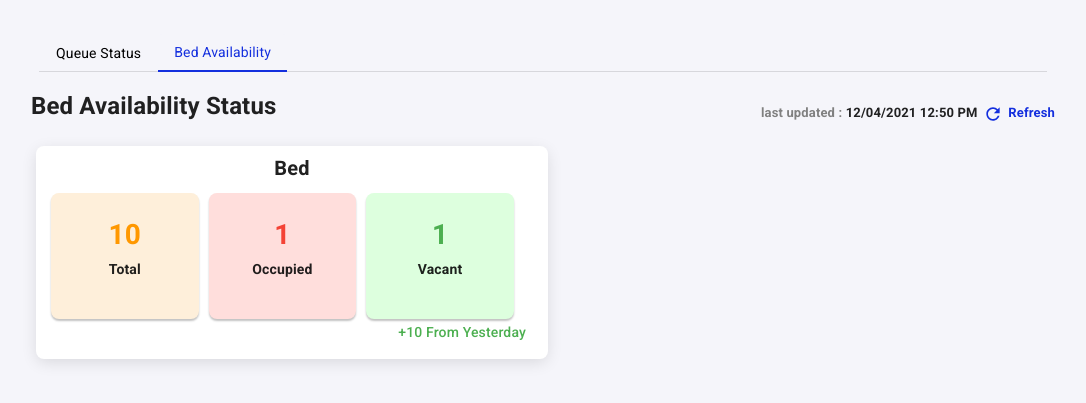
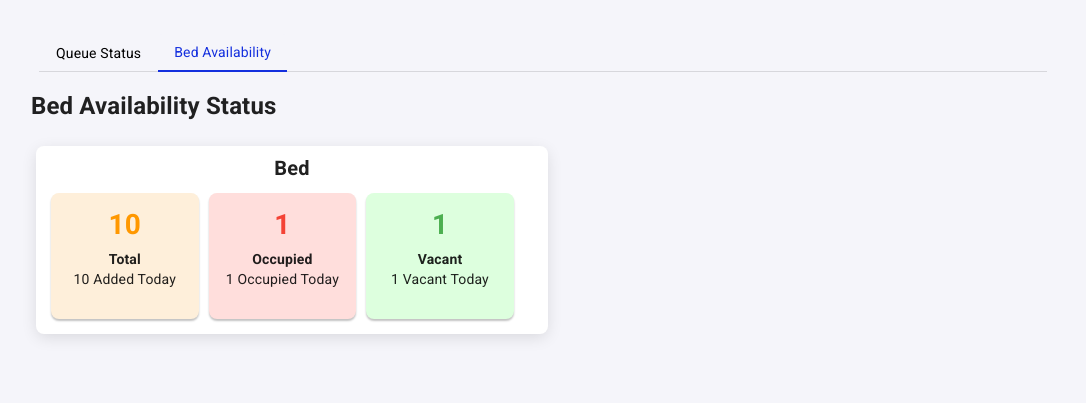
Before and after one commit to suryat789/BBMP-CHBMS-Improvement, a PHP site: page /BBMPBedAvailablity.php in a window 1280 px wide. Shown: the part 74-477 px from the top of the page, without its empty margins (97-1183 px from the left). Run offline with PHP 8.4, Linux system fonts and the light colour scheme; tables that the repository leaves empty hold one stand-in row (values such as "Sample post").

Commit message:
php changes

```diff
--- a/portal/ui/BBMPBedAvailabilitySelectedBed.php
+++ b/portal/ui/BBMPBedAvailabilitySelectedBed.php
@@ -64,7 +64,7 @@ if($pagetype=="")
       <a class="btn-group jk-btn-back jk-bed-availability" role="group" aria-label="...">
         <- Back </a> <div class="card-body">
           <h4 class="cs-card-title">Bed Availability - <?php echo $pagetype; ?> Bed
-            <span class="cs-card-sub-title"><span class="jk-font-color-grey">last updated :</span> 12/04/2021 12:50
+           <!--  <span class="cs-card-sub-title"><span class="jk-font-color-grey">last updated :</span> 12/04/2021 12:50
               PM
               <span class="jk-refresh-icon"><svg xmlns="http://www.w3.org/2000/svg" height="24px" viewBox="0 0 24 24"
                   width="24px" fill="#000000">
@@ -72,7 +72,7 @@ if($pagetype=="")
                   <path
                     d="M17.65 6.35C16.2 4.9 14.21 4 12 4c-4.42 0-7.99 3.58-7.99 8s3.57 8 7.99 8c3.73 0 6.84-2.55 7.73-6h-2.08c-.82 2.33-3.04 4-5.65 4-3.31 0-6-2.69-6-6s2.69-6 6-6c1.66 0 3.14.69 4.22 1.78L13 11h7V4l-2.35 2.35z" />
                 </svg></span>
-              <span class="jk-refresh-text cs-primary">Refresh</span></span>
+              <span class="jk-refresh-text cs-primary">Refresh</span></span> -->
           </h4>
 
           <div class="alert alert-primary jk-alert-info" role="alert">
--- a/portal/ui/BBMPBedAvailablity.php
+++ b/portal/ui/BBMPBedAvailablity.php
@@ -46,14 +46,14 @@ include('php/dbhandler.php');
 
 
       <div class="card-body">
-        <h4 class="cs-card-title cs-card-title-bed-available">Bed Availability Status <span class="cs-card-sub-title"><span class="jk-font-color-grey">last updated :</span> 12/04/2021
+        <h4 class="cs-card-title cs-card-title-bed-available">Bed Availability Status <!-- <span class="cs-card-sub-title"><span class="jk-font-color-grey">last updated :</span> 12/04/2021
             12:50
             PM
             <span class="jk-refresh-icon"><svg xmlns="http://www.w3.org/2000/svg" height="24px" viewBox="0 0 24 24" width="24px" fill="#000000">
                 <path d="M0 0h24v24H0V0z" fill="none" />
                 <path d="M17.65 6.35C16.2 4.9 14.21 4 12 4c-4.42 0-7.99 3.58-7.99 8s3.57 8 7.99 8c3.73 0 6.84-2.55 7.73-6h-2.08c-.82 2.33-3.04 4-5.65 4-3.31 0-6-2.69-6-6s2.69-6 6-6c1.66 0 3.14.69 4.22 1.78L13 11h7V4l-2.35 2.35z" />
               </svg></span>
-            <span class="jk-refresh-text cs-primary">Refresh</span></span>
+            <span class="jk-refresh-text cs-primary">Refresh</span></span> -->
         </h4>
 
                          <?php
@@ -75,7 +75,18 @@ include('php/dbhandler.php');
                 <h3 data-bed_type="<?php echo $data[$i]['bed_bedtype'];?>" class="jk-font-bold jk-bed-count-text-total "><?php echo $data[$i]['bed_capacity'];?></h3>
                 <p data-bed_type="<?php echo $data[$i]['bed_bedtype'];?>">
                   <large>
-                    <span  data-bed_type="<?php echo $data[$i]['bed_bedtype'];?>" style="display:inline-block;" class="jk-font-bold">Total</span>
+                    <span  data-bed_type="<?php echo $data[$i]['bed_bedtype'];?>" style="display:inline-block;" class="jk-font-bold">Total</span><br/>
+
+                     <span  data-bed_type="<?php echo $data[$i]['bed_bedtype'];?>" style="display:inline-block;" class="jk-font">
+                      <?php $yesterday_capacity = bedprogress($data[$i]['bed_bedtype'],'capacity');
+                        $today_capacity = $data[$i]['bed_capacity'];
+                        if($today_capacity >= $yesterday_capacity)
+                        {
+                          $increase = $today_capacity - $yesterday_capacity;
+                          echo $increase." Added Today";
+                        }
+                        ?>
+                      </span>
                   </large>
                 </p>
               </div>
@@ -83,7 +94,19 @@ include('php/dbhandler.php');
                 <h3 data-bed_type="<?php echo $data[$i]['bed_bedtype'];?>" class="jk-font-bold jk-bed-count-text-occupied "><?php echo $data[$i]['bed_occupied'];?></h3>
                 <p data-bed_type="<?php echo $data[$i]['bed_bedtype'];?>">
                   <large>
-                    <span data-bed_type="<?php echo $data[$i]['bed_bedtype'];?>" style="display:inline-block;" class="jk-font-bold">Occupied</span>
+                  <span data-bed_type="<?php echo $data[$i]['bed_bedtype'];?>" style="display:inline-block;" class="jk-font-bold">Occupied</span>
+                  <span  data-bed_type="<?php echo $data[$i]['bed_bedtype'];?>" style="display:inline-block;" class="jk-font">
+                      <?php $yesterday_occupied = bedprogress($data[$i]['bed_bedtype'],'occupied');
+                        $today_occupied = $data[$i]['bed_occupied'];
+                        if($today_occupied >= $yesterday_occupied)
+                        {
+                          $increase = $today_occupied - $yesterday_occupied;
+                          echo $increase." Occupied Today";
+                        }
+                        ?>
+
+                </span>
+
                   </large>
                 </p>
               </div>
@@ -92,13 +115,24 @@ include('php/dbhandler.php');
                 <p data-bed_type="<?php echo $data[$i]['bed_bedtype'];?>" >
                   <large>
                     <span data-bed_type="<?php echo $data[$i]['bed_bedtype'];?>" style="display:inline-block;" class="jk-font-bold">Vacant</span>
+                   <span  data-bed_type="<?php echo $data[$i]['bed_bedtype'];?>" style="display:inline-block;" class="jk-font"><?php $beddd = bedprogress($data[$i]['bed_bedtype'],'vacant'); echo $beddd;  ?>
+                      <?php $yesterday_vacant = bedprogress($data[$i]['bed_bedtype'],'vacant');
+                        $today_vacant = $data[$i]['bed_vacant'];
+                        if($today_vacant >= $yesterday_vacant)
+                        {
+                          $increase = $today_vacant - $yesterday_vacant;
+                          echo $increase." Vacant Today";
+                        }
+                        ?>
+                 </span>
+
                   </large>
                 </p>
               </div>
             </div>
             <div class="row jk-bed-available-row" id="cs-doctor-consultations-card">
               <div class="col-md-12 jk-text-align-right ">
-                <h6 class="jk-bed-current-status-success"> +10 From Yesterday</h4>
+                <!-- <h6 class="jk-bed-current-status-success"> +10 From Yesterday</h4> -->
               </div>
             </div>
           </div>
--- a/portal/ui/php/connection.php
+++ b/portal/ui/php/connection.php
@@ -14,8 +14,8 @@ if($_SERVER['HTTP_HOST'] == 'localhost')
 
 	$dbservertype='mysqli';
 	$servername='localhost';
-	$dbuser='covid';
-	$dbpassword='covid';
+	$dbuser='root';
+	$dbpassword='root';
 	$dbname='chbms';
 
 }
--- a/portal/ui/php/dbhandler.php
+++ b/portal/ui/php/dbhandler.php
@@ -52,4 +52,14 @@ if (!$redis->get($key)) {
         }
     }
 
+
+function bedprogress($bedtype="",$seat="")
+{
+  global $cn;
+      $sql="select sum( ".$seat." ) as total_".$seat." from bed_audit  where type='".$bedtype."' and updated_on BETWEEN CURDATE() - INTERVAL 1 DAY
+        AND CURDATE() - INTERVAL 1 SECOND;";
+    $result=mysqli_query($cn, $sql) or die(mysqli_error($cn));
+    $row = mysqli_fetch_array($result);
+    return $row['total_'.$seat];
+}
 ?>
```
Also changed, not shown: portal/ui/BBMPBedAllocationQueue.php (+1 -7 lines), portal/ui/BBMPDoctorsConsultationQueue.php (+1 -7 lines).
